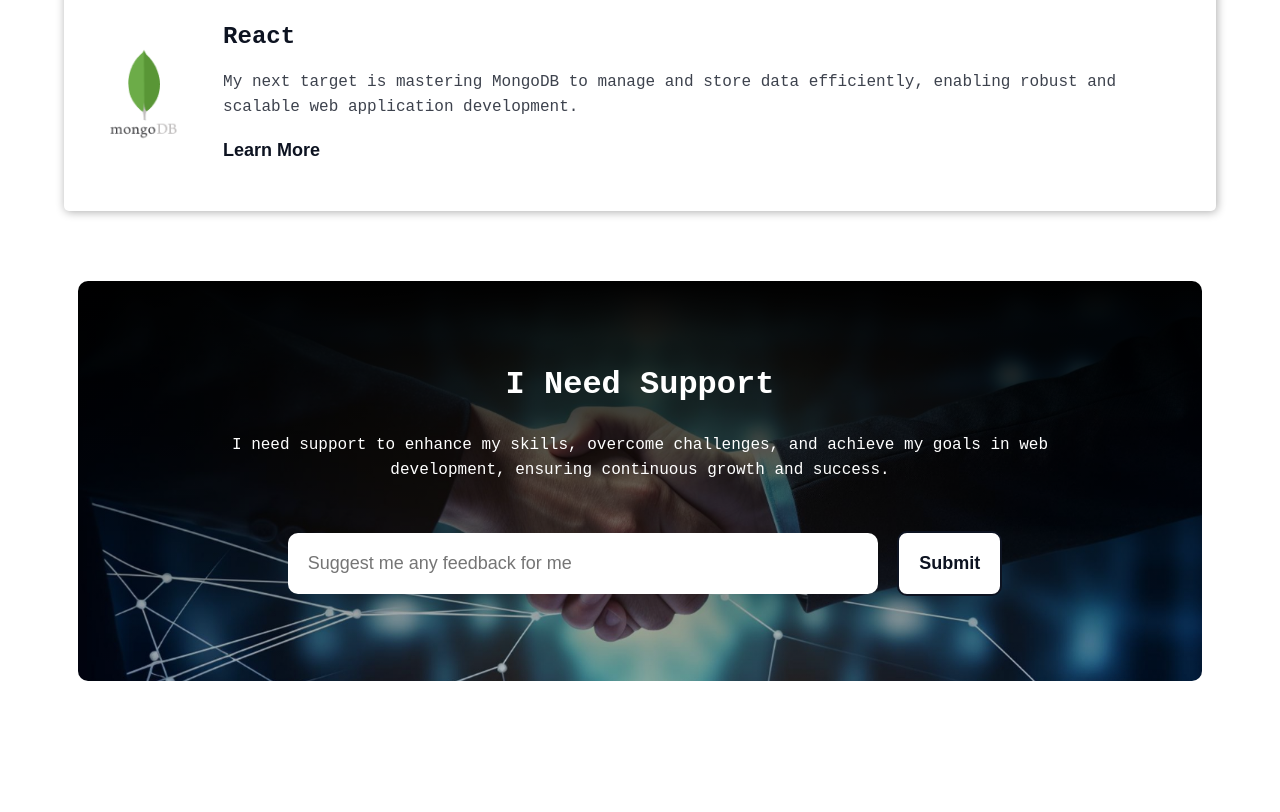
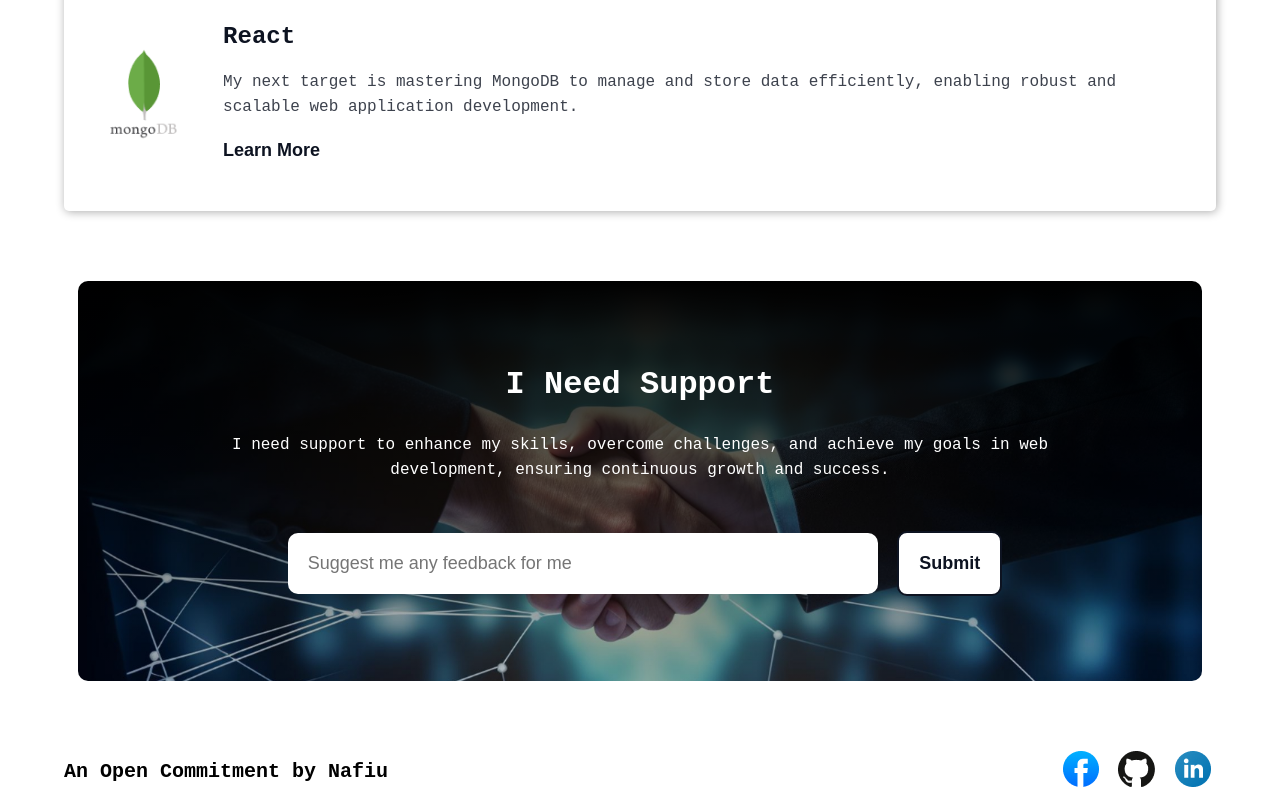
Before and after one commit to aanafiu/assignment-1, a plain HTML site: page index.html in a window 1280 px wide. Shown: the part 5534-6346 px from the top of the page. Before the commit the page ends 6265 px from the top, so only its background shows below. Drawn offline with Linux system fonts and the light colour scheme; a web font is replaced by a local one.

Commit message:
Footer Section & linked contact button with contact section

```diff
--- a/index.html
+++ b/index.html
@@ -14,7 +14,7 @@
      <link rel="stylesheet" href="style/style.css">
 
      <!-- favicon logo -->
-      <link rel="shortcut icon" href="favicon.ico" type="image/x-icon">
+      <link rel="shortcut icon" href="./assets/Group.png" type="image/x-icon">
 
 
 </head>
@@ -224,6 +224,22 @@
         </div>
      </section>
 
+    <footer>
+        <h1>An Open Commitment by Nafiu</h1>
+        <div class="social">
+            <a href="https://www.facebook.com/abdullaal.nafiu/" target="_blank">
+                <img src="./assets/facebook.png" alt="facebook">
+            </a>
 
+            <a href="https://github.com/aanafiu" target="_blank">
+                <img src="./assets/github.png" alt="github">
+            </a>
+
+            <a href="https://www.linkedin.com/in/aanafiu/" target="_blank">
+                <img src="./assets/linkedin-icon 1.png" alt="linkedin">
+            </a>
+
+        </div>
+    </footer>
 </body>
 </html>
--- a/style/style.css
+++ b/style/style.css
@@ -353,3 +353,25 @@ iframe{
     border-radius: 10px;
     /* color: #0D1321; */
 }
+
+
+/* Footer */
+footer{
+    /* background-color: aqua; */
+    width:90%;
+    padding: 20px ;
+    margin: 0 auto;
+    display: flex;
+    justify-content: space-between;
+    align-items: center;
+    /* text-align: center; */
+
+}
+footer h1{
+    font-size: 20px;
+    font-weight: 600;
+}
+footer a{
+    text-decoration: none;
+    padding: 0 5px ;
+}
```
